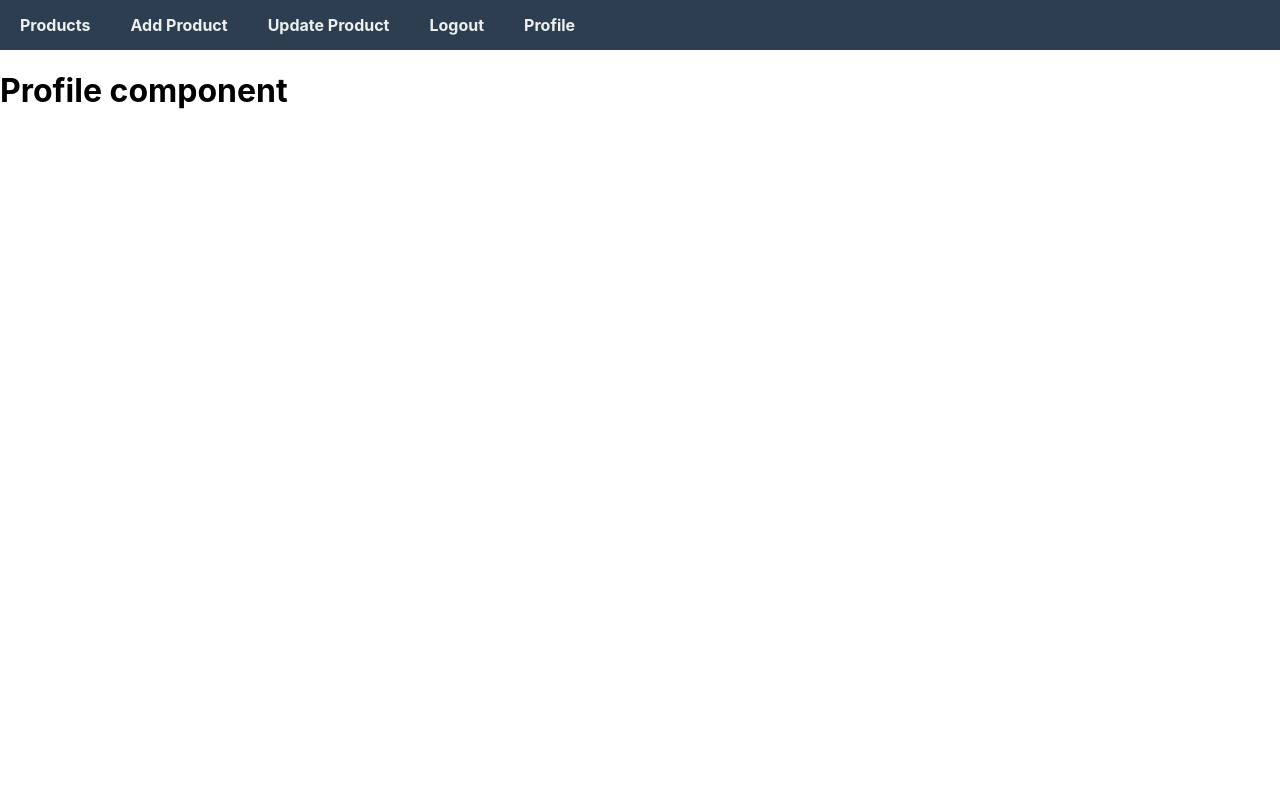
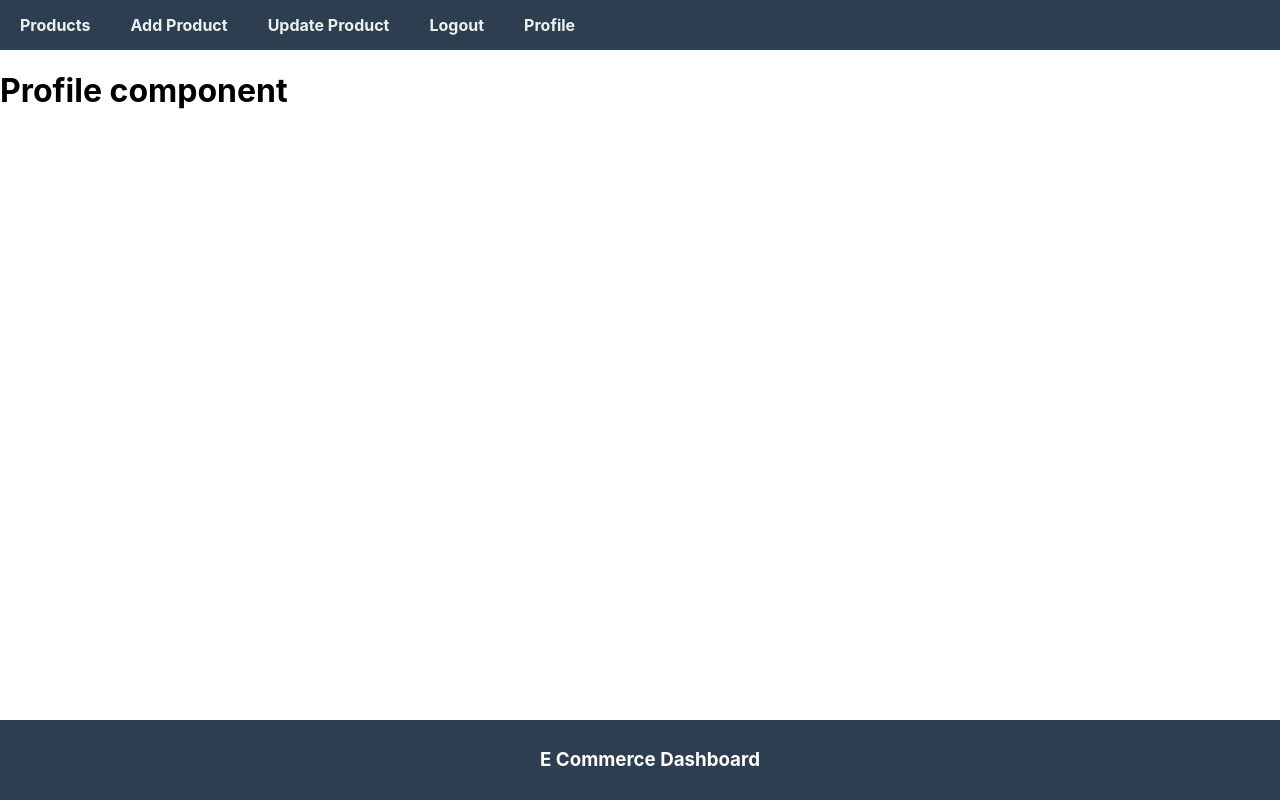
Before and after one commit to phsp-manpreetkaur/E-Dashboard, a React (Create React App) app in the folder front_end/: page /profile in a window 1280 px wide. Built offline with nearby package versions, Linux system fonts and the light colour scheme.

Commit message:
add footer

```diff
--- a/front_end/src/App.css
+++ b/front_end/src/App.css
@@ -6,6 +6,15 @@
   padding: 0;
   margin: 0;
   background-color: #2c3e50; /* Dark navbar background */
+}
+.footer {
+  text-align: center;
+  padding: 10px;
+  background-color: #2c3e50;
+  color: white;
+  position: absolute;
+  bottom: 0;
+  width: 100%;
 }
 
 .nav-ul li {
--- a/front_end/src/App.js
+++ b/front_end/src/App.js
@@ -1,6 +1,7 @@
 import './App.css';
 import Nav from './Nav';
 import { BrowserRouter, Routes, Route } from 'react-router-dom';
+import Footer from './footer';
 
 function App() {
   return (
@@ -15,6 +16,7 @@ function App() {
           <Route path="/profile" element={<h1>Profile component</h1>} />
         </Routes>
       </BrowserRouter>
+      <Footer />
     </div>
   );
 }
--- /dev/null
+++ b/front_end/src/footer.js
@@ -0,0 +1,10 @@
+import React from 'react';
+
+const Footer = () => {
+  return (
+   <div className='footer'>
+    <h3>E Commerce Dashboard</h3>
+   </div>
+    );
+};
+export default Footer;
```
